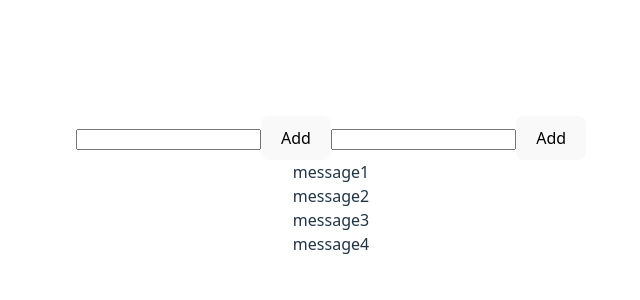
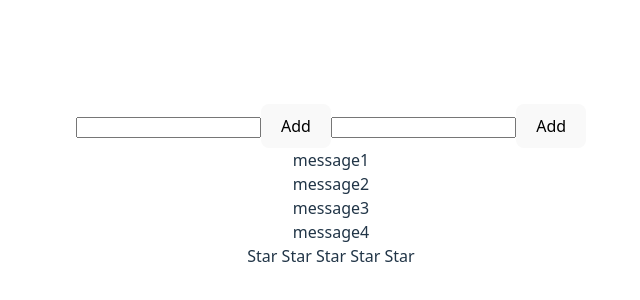
Before and after one commit to lankut/testProject, a React (Vite) app: page / in a window 1280 px wide. Shown: the part 214-514 px from the top of the page, without its empty margins (309-949 px from the left). Built offline with nearby package versions, Linux system fonts and the light colour scheme.

Commit message:
uncontrolledating

```diff
--- a/src/App.tsx
+++ b/src/App.tsx
@@ -3,6 +3,7 @@
 import {Button} from "./components/Button.tsx";
 import {Input} from "./components/Input.tsx";
 import { InputRef } from './components/inputRef.tsx';
+import { UncontrolledRating } from './uncontrolledRating.tsx';
 
 export type MessageType = {
     message: string
@@ -44,6 +45,8 @@
                     {mess.message}
                 </div>
             })}
+
+            <UncontrolledRating/>
         </div>
     )
 }
--- a/src/components/array.js
+++ b/src/components/array.js
@@ -187,4 +187,4 @@
     return newArr
 }
 
-console.log(polifArr(users2, (el) => el.name));
+// console.log(polifArr(users2, (el) => el.name));
--- /dev/null
+++ b/src/uncontrolledRating.tsx
@@ -0,0 +1,31 @@
+import { useState } from "react"
+
+export const UncontrolledRating = () => {
+
+    const [value, setValue] = useState(0)
+
+    return (
+        <div>
+            <Star selected={value > 0} setValue={setValue} value={1} />
+            <Star selected={value > 1} setValue={setValue} value={2}/>
+            <Star selected={value > 2} setValue={setValue} value={3}/>
+            <Star selected={value > 3} setValue={setValue} value={4}/>
+            <Star selected={value > 4} setValue={setValue} value={5}/>
+        </div>
+    )
+}
+
+type StarPropType = {
+    selected: boolean
+    setValue: (value: 1 | 2 | 3 | 4 | 5)=> void
+    value: 1 | 2 | 3 | 4 | 5
+}
+
+function Star(props: StarPropType) {
+
+    return (
+        <span onClick={() => {props.setValue(props.value)}}>
+            {props.selected ? <b>Star </b> : 'Star '}
+        </span>
+    )
+}
```
